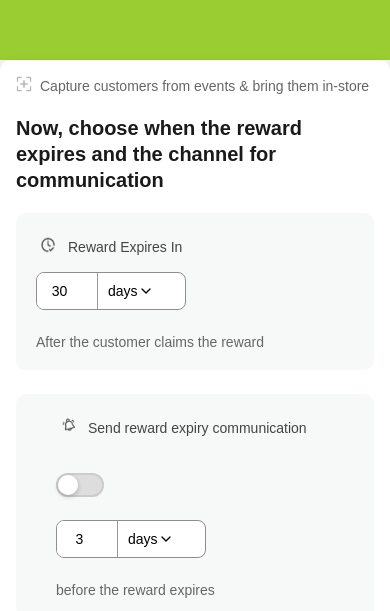
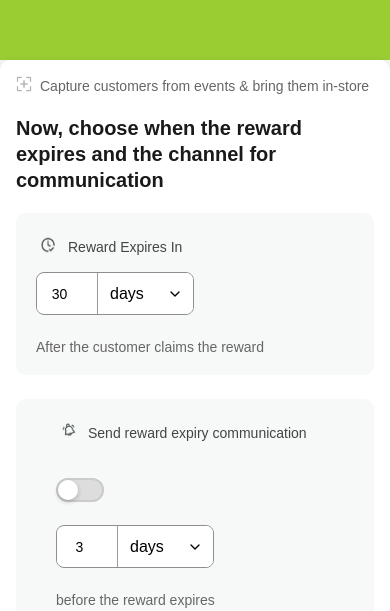
Before and after one commit to Arunitdy/coupon, a plain HTML site: page index.html in a window 390 px wide. Shown: the part 240-851 px from the top of the page. Drawn offline with Linux system fonts and the light colour scheme.

Commit message:
Refactor dropdown styles to improve consistency with number input

```diff
--- a/style.css
+++ b/style.css
@@ -382,7 +382,7 @@
                 font-size: 14px;
             }
 
-            .number-input, .dropdown {
+            .number-input {
                 padding: 10px;
                 font-size: 14px;
             }
```
